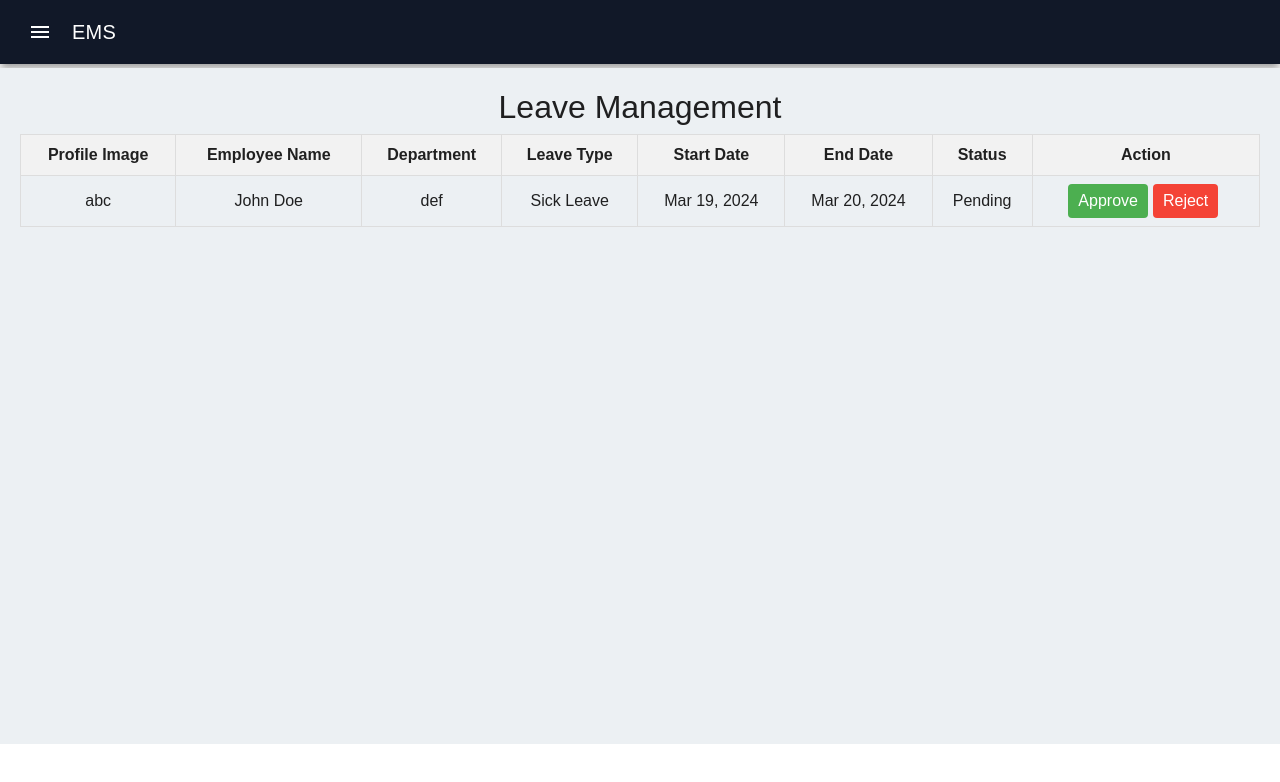
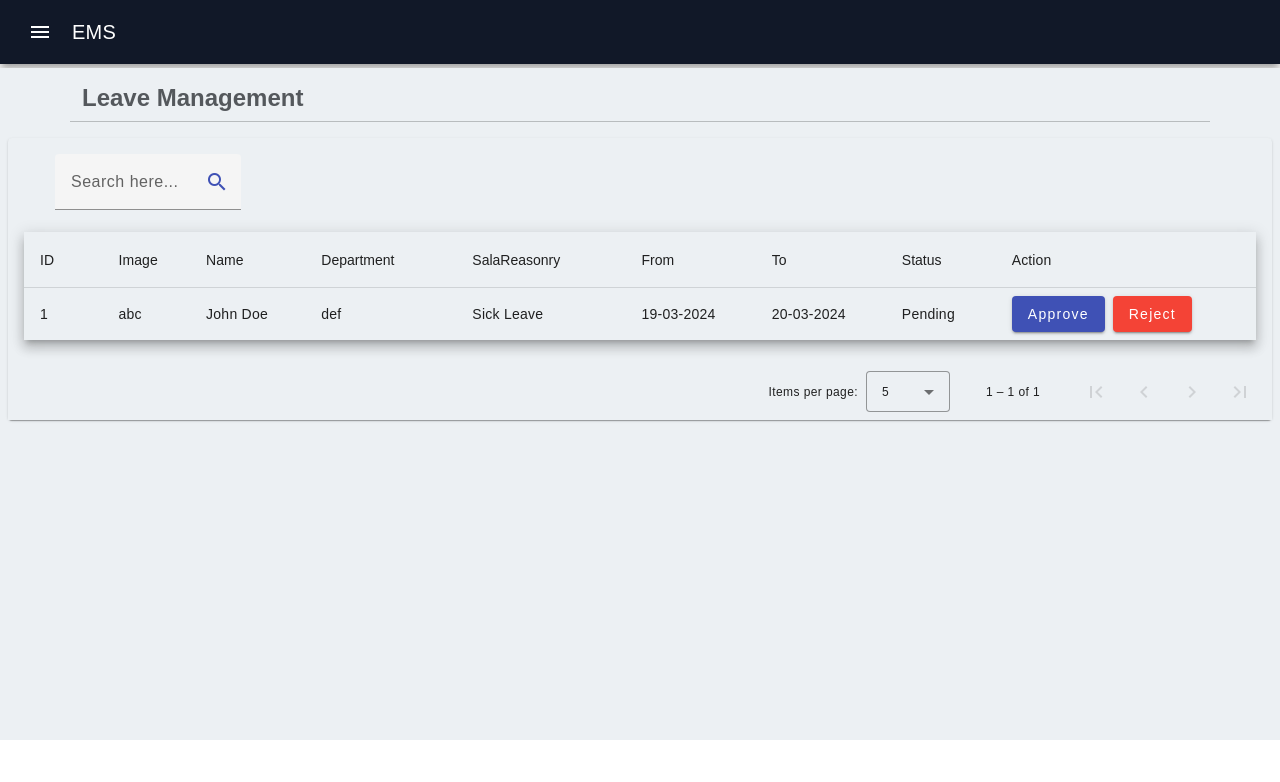
Before and after one commit to jayshree-1310/Employee_Management_system, an Angular app: page /manage-leaves in a window 1280 px wide. Shown: the top 782 px of the page. Built offline with nearby package versions, Linux system fonts and the light colour scheme; no server answers.

Commit message:
manage-leave component changed

```diff
--- a/src/app/Admin/manage-leaves/manage-leaves.component.css
+++ b/src/app/Admin/manage-leaves/manage-leaves.component.css
@@ -1,51 +1,8 @@
-/* leave-management.component.css */
-
-.leave-management-container {
-    margin: 20px;
-  }
-
-  .leave-table {
-    width: 100%;
-    border-collapse: collapse;
-  }
-
-  .leave-table th, .leave-table td {
-    border: 1px solid #ddd;
-    padding: 8px;
-  }
-
-  .leave-table th {
-    background-color: #f2f2f2;
-  }
-
-  .leave-table tr:nth-child(even) {
-    background-color: #f2f2f2;
-  }
-
-  .leave-table tr:hover {
-    background-color: #ddd;
-  }
-
-  .approve-btn, .reject-btn {
-    padding: 5px 10px;
-    margin-right: 5px;
-    cursor: pointer;
-    border: none;
-    border-radius: 4px;
-    outline: none;
-  }
-
-  .approve-btn {
-    background-color: #4CAF50;
-    color: white;
-  }
-
-  .reject-btn {
-    background-color: #f44336;
-    color: white;
-  }
-
-  .no-leave-requests {
-    margin-top: 10px;
-    color: #888;
-  }
+mat-card,
+mat-card-footer,
+mat-paginator {
+  background-color: #ecf0f3;
+}
+table {
+  background-color: #ecf0f3;
+}
--- a/src/app/Admin/manage-leaves/manage-leaves.component.html
+++ b/src/app/Admin/manage-leaves/manage-leaves.component.html
@@ -1,37 +1,109 @@
-<!-- leave-management.component.html -->
-
-<div class="leave-management-container">
-    <h2>Leave Management</h2>
-    <table class="leave-table">
-      <thead>
-        <tr>
-          <th>Profile Image</th>
-          <th>Employee Name</th>
-          <th>Department</th>
-          <th>Leave Type</th>
-          <th>Start Date</th>
-          <th>End Date</th>
-          <th>Status</th>
-          <th>Action</th>
-        </tr>
-      </thead>
-      <tbody>
-        <tr *ngFor="let request of leaveRequests">
-          <td>{{ request.profileimage }}</td>
-          <td>{{ request.employeeName }}</td>
-          <td>{{ request.department }}</td>
-          <td>{{ request.leaveType }}</td>
-          <td>{{ request.startDate | date }}</td>
-          <td>{{ request.endDate | date }}</td>
-          <td>{{ request.status }}</td>
-          <td>
-            <button class="approve-btn" (click)="approveLeaveRequest(request.id)">Approve</button>
-            <button class="reject-btn" (click)="rejectLeaveRequest(request.id)">Reject</button>
-          </td>
-        </tr>
-      </tbody>
+<div class="container mt-3">
+  <div class="row">
+    <h2 class="fw-bold fs-4 text-muted text-start">Leave Management</h2>
+    <hr />
+  </div>
+</div>
+<mat-card class="ms-2 me-2">
+  <mat-card-header>
+    <div fxFlex="45" fxFlex.lt-md="100" class="mb5">
+      <mat-form-field class="w-75">
+        <input
+          matInput
+          type="text"
+          placeholder="Search here..."
+          (keyup)="filterChange($event)"
+        />
+        <button matSuffix mat-icon-button color="primary">
+          <mat-icon class="search-icon">search</mat-icon>
+        </button>
+      </mat-form-field>
+    </div>
+  </mat-card-header>
+  <mat-card-content>
+    <table
+      matSort
+      mat-table
+      [dataSource]="dataSource"
+      class="mat-elevation-z8"
+      id="table"
+    >
+      <ng-container matColumnDef="no">
+        <th mat-header-cell mat-sort-header *matHeaderCellDef>ID</th>
+        <td mat-cell *matCellDef="let element; let i = index">{{ i + 1 }}</td>
+      </ng-container>
+      <ng-container matColumnDef="image">
+        <th mat-header-cell *matHeaderCellDef>Image</th>
+        <td mat-cell *matCellDef="let element">
+          {{ element.image }}
+        </td>
+      </ng-container>
+      <ng-container matColumnDef="name">
+        <th mat-header-cell mat-sort-header *matHeaderCellDef>Name</th>
+        <td mat-cell *matCellDef="let element">
+          {{ element.name }}
+        </td>
+      </ng-container>
+      <ng-container matColumnDef="department">
+        <th mat-header-cell mat-sort-header *matHeaderCellDef>Department</th>
+        <td mat-cell *matCellDef="let element">
+          {{ element.department }}
+        </td>
+      </ng-container>
+      <ng-container matColumnDef="reason">
+        <th mat-header-cell mat-sort-header *matHeaderCellDef>SalaReasonry</th>
+        <td mat-cell *matCellDef="let element">
+          {{ element.reason }}
+        </td>
+      </ng-container>
+      <ng-container matColumnDef="from">
+        <th mat-header-cell mat-sort-header *matHeaderCellDef>From</th>
+        <td mat-cell *matCellDef="let element">
+          {{ element.from | date : "dd-MM-yyyy" }}
+        </td>
+      </ng-container>
+      <ng-container matColumnDef="to">
+        <th mat-header-cell mat-sort-header *matHeaderCellDef>To</th>
+        <td mat-cell *matCellDef="let element">
+          {{ element.to | date : "dd-MM-yyyy" }}
+        </td>
+      </ng-container>
+      <ng-container matColumnDef="status">
+        <th mat-header-cell mat-sort-header *matHeaderCellDef>Status</th>
+        <td mat-cell *matCellDef="let element">
+          {{ element.status }}
+        </td>
+      </ng-container>
+      <ng-container matColumnDef="action">
+        <th mat-header-cell *matHeaderCellDef>Action</th>
+        <td mat-cell *matCellDef="let element">
+          <div class="d-flex">
+            <button
+              mat-raised-button
+              color="primary"
+              matTooltip="Approve"
+              class="me-2"
+            >
+              Approve
+            </button>
+            <button mat-raised-button color="warn" matTooltip="Reject">
+              Reject
+            </button>
+          </div>
+        </td>
+      </ng-container>
+      <tr mat-header-row *matHeaderRowDef="displayColumns"></tr>
+      <tr mat-row *matRowDef="let row; columns: displayColumns"></tr>
     </table>
-    <div *ngIf="leaveRequests.length === 0" class="no-leave-requests">
-      No leave requests found.
-    </div>
-  </div>
+  </mat-card-content>
+  <br />
+  <mat-card-footer>
+    <mat-paginator
+      [pageSizeOptions]="[5, 10, 15]"
+      [pageSize]="5"
+      [pageIndex]="0"
+      [length]="dataSource.data.length"
+      showFirstLastButtons
+    ></mat-paginator>
+  </mat-card-footer>
+</mat-card>
--- a/src/app/Admin/manage-leaves/manage-leaves.component.ts
+++ b/src/app/Admin/manage-leaves/manage-leaves.component.ts
@@ -1,71 +1,132 @@
-import { CommonModule } from '@angular/common';
-import { Component, OnInit } from '@angular/core';
+import { CommonModule, DatePipe } from '@angular/common';
+import {
+  AfterViewInit,
+  Component,
+  OnInit,
+  ViewChild,
+  inject,
+} from '@angular/core';
 import { LeaveService } from '../../core/leave.service';
+
+import { MatTableDataSource, MatTableModule } from '@angular/material/table';
+import { MatPaginator, MatPaginatorModule } from '@angular/material/paginator';
+import { MatSort, MatSortModule } from '@angular/material/sort';
+import { MatCardModule } from '@angular/material/card';
+import { MatButtonModule } from '@angular/material/button';
+import { MatFormFieldModule } from '@angular/material/form-field';
+import { MatInputModule } from '@angular/material/input';
+import { MatIconModule } from '@angular/material/icon';
+import { MatTooltipModule } from '@angular/material/tooltip';
+import { MatMenuModule } from '@angular/material/menu';
 interface LeaveRequest {
   id: number;
-  profileimage:string;
-  employeeName: string;
-  department:string;
-  leaveType: string;
-  startDate: Date;
-  endDate: Date;
+  image: string;
+  name: string;
+  department: string;
+  reason: string;
+  from: Date;
+  to: Date;
   status: string;
 }
 
 @Component({
   selector: 'app-manage-leaves',
   standalone: true,
-  imports: [CommonModule],
+  imports: [
+    CommonModule,
+    MatTableModule,
+    MatPaginatorModule,
+    MatSortModule,
+    MatCardModule,
+    MatButtonModule,
+    MatFormFieldModule,
+    MatInputModule,
+    MatIconModule,
+    MatTooltipModule,
+    MatMenuModule,
+    DatePipe,
+  ],
   templateUrl: './manage-leaves.component.html',
-  styleUrl: './manage-leaves.component.css'
+  styleUrl: './manage-leaves.component.css',
 })
-export class ManageLeavesComponent implements OnInit {
+export class ManageLeavesComponent implements OnInit, AfterViewInit {
   leaveRequests: LeaveRequest[] = [];
+  @ViewChild(MatSort) sort!: MatSort;
+  @ViewChild(MatPaginator) paginator!: MatPaginator;
+  dataSource: any;
 
-
-  constructor(private leaveService: LeaveService) { }
+  constructor(private leaveService: LeaveService) {}
 
   ngOnInit(): void {
-    this.loadLeaveRequests();
+    // this.loadLeaveRequests();
     this.leaveRequests = [
-      { id: 1, profileimage:'abc',employeeName: 'John Doe',department:'def', leaveType: 'Sick Leave', startDate: new Date('2024-03-19'), endDate: new Date('2024-03-20'), status: 'Pending' },
+      {
+        id: 1,
+        image: 'abc',
+        name: 'John Doe',
+        department: 'def',
+        reason: 'Sick Leave',
+        from: new Date('2024-03-19'),
+        to: new Date('2024-03-20'),
+        status: 'Pending',
+      },
 
       // Add more test data as needed
     ];
+    this.dataSource = new MatTableDataSource(this.leaveRequests);
   }
+  ngAfterViewInit(): void {
+    this.dataSource.paginator = this.paginator;
+    this.dataSource.sort = this.sort;
+  }
+  displayColumns: string[] = [
+    'no',
+    'image',
+    'name',
+    'department',
+    'reason',
+    'from',
+    'to',
+    'status',
+    'action',
+  ];
 
-  loadLeaveRequests() {
-    this.leaveService.getLeaveRequests().subscribe(
-      (data: LeaveRequest[]) => {
-        this.leaveRequests = data;
-      },
-      (error: any) => {
-        console.error('Error fetching leave requests: ', error);
-      }
-    );
+  filterChange(data: Event) {
+    const value = (data.target as HTMLInputElement).value;
+    this.dataSource.filter = value.trim().toLowerCase();
   }
+  // loadLeaveRequests() {
+  //   this.leaveService.getLeaveRequests().subscribe(
+  //     (data: LeaveRequest[]) => {
+  //       this.leaveRequests = data;
+  //     },
+  //     (error: any) => {
+  //       console.error('Error fetching leave requests: ', error);
+  //     }
+  //   );
+  // }
 
-  approveLeaveRequest(leaveRequestId: number) {
-    this.leaveService.approveLeaveRequest(leaveRequestId).subscribe(
-      () => {
-        console.log('Leave request approved successfully');
-        this.loadLeaveRequests();
-      },
-      (error: any) => {
-        console.error('Error approving leave request: ', error);
-      }
-    );
-  }
+  // approveLeaveRequest(leaveRequestId: number) {
+  //   this.leaveService.approveLeaveRequest(leaveRequestId).subscribe(
+  //     () => {
+  //       console.log('Leave request approved successfully');
+  //       this.loadLeaveRequests();
+  //     },
+  //     (error: any) => {
+  //       console.error('Error approving leave request: ', error);
+  //     }
+  //   );
+  // }
 
-  rejectLeaveRequest(leaveRequestId: number) {
-    this.leaveService.rejectLeaveRequest(leaveRequestId).subscribe(
-      () => {
-        console.log('Leave request rejected successfully');
-        this.loadLeaveRequests();
-      },
-      (error: any) => {
-        console.error('Error rejecting leave request: ', error);
-      }
-    );
-  }
+  // rejectLeaveRequest(leaveRequestId: number) {
+  //   this.leaveService.rejectLeaveRequest(leaveRequestId).subscribe(
+  //     () => {
+  //       console.log('Leave request rejected successfully');
+  //       this.loadLeaveRequests();
+  //     },
+  //     (error: any) => {
+  //       console.error('Error rejecting leave request: ', error);
+  //     }
+  //   );
+  // }
 }
--- a/src/app/common/sidebar/sidebar.component.html
+++ b/src/app/common/sidebar/sidebar.component.html
@@ -69,7 +69,8 @@
             <span
               ><a routerLink="/add-dept" routerLinkActive="active"
                 >Add Department</a
-              ></span>
+              ></span
+            >
           </li>
         </mat-list-item>
         <mat-list-item>
@@ -88,7 +89,18 @@
             <span
               ><a routerLink="/add-salary" routerLinkActive="active"
                 >Add Salary</a
-              ></span>
+              ></span
+            >
+          </li>
+        </mat-list-item>
+        <mat-list-item>
+          <li class="nav-list-item">
+            <i class="fa-solid fa-plus"></i>
+            <span
+              ><a routerLink="/manage-leaves" routerLinkActive="active"
+                >Manage Leave</a
+              ></span
+            >
           </li>
         </mat-list-item>
         } @else if (isEmployee) {
```
Also changed, not shown: 1 other file (tests, documents, lock files or other folders).
